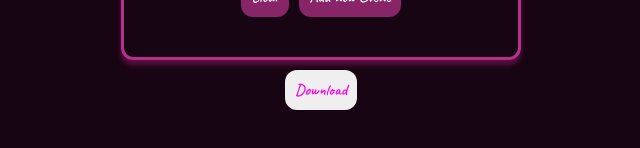
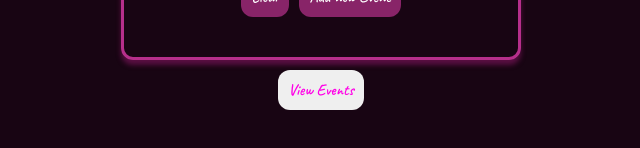
Before and after one commit to Sergyyyyy/ItineraryPlanner, a React (Vite) app in the folder ItineraryPlanner/: page / in a window 1280 px wide. Shown: the part 514-662 px from the top of the page, without its empty margins (319-959 px from the left). Built offline with nearby package versions, Linux system fonts and the light colour scheme.

Commit message:
Changed download btn content to view event.

```diff
--- a/ItineraryPlanner/src/myComponents/Form.jsx
+++ b/ItineraryPlanner/src/myComponents/Form.jsx
@@ -40,7 +40,7 @@ const Form = ({setPage, event, setEvent, events, setEvents}) => {
             </div>
           </div>
 
-          <button className="btn btn-downloadEvent" onClick={() => setPage("print")}>Download</button>
+          <button className="btn btn-downloadEvent" onClick={() => setPage("print")}>View Events</button>
         </div>
       </div>
     </>
```
